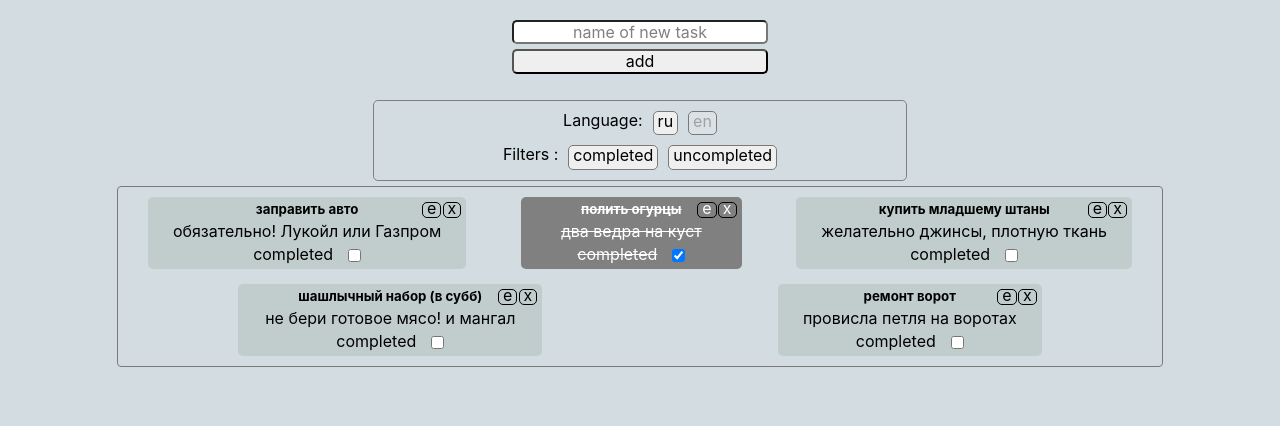
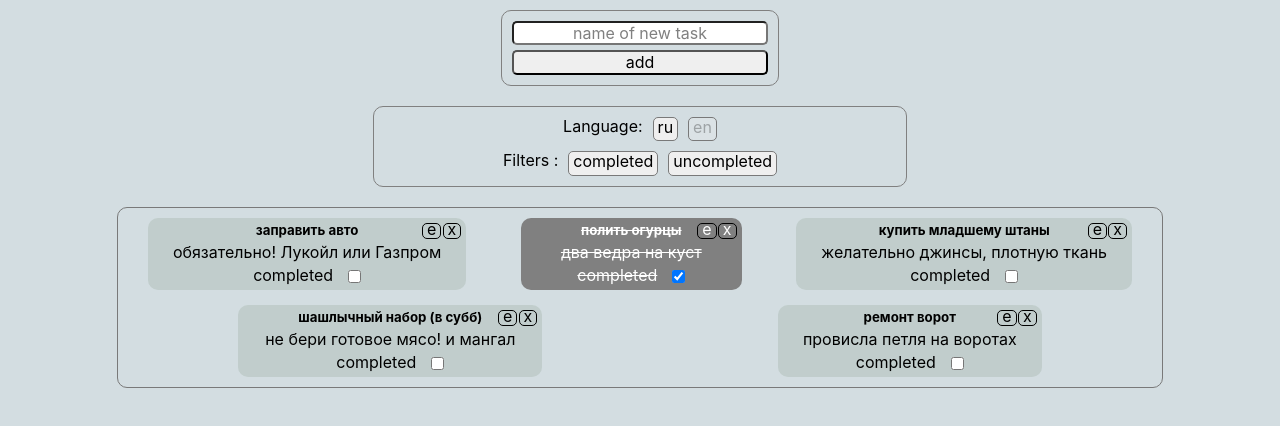
Before and after one commit to igor-sergeevich-po/todo-mobx-ts, a React (Create React App) app: page / in a window 1280 px wide. Shown: the top 426 px of the page. Built offline with nearby package versions, Linux system fonts and the light colour scheme; what @mobx-devtools/tools would draw is missing.

Commit message:
fix: layout

```diff
--- a/src/_variables.css
+++ b/src/_variables.css
@@ -12,4 +12,7 @@
 	--active: rgb(78 187 255);
 	--modal-fon: rgb(255 255 255 / 20%);
 	--modal-bg: rgb(236 236 236);
+
+	--radius-block: 10px;
+	--radius-btn: 5px
 }
--- a/src/components/Edit/style.css
+++ b/src/components/Edit/style.css
@@ -1,10 +1,12 @@
+@import url("../../_variables.css");
+
 .edit {
 	display: flex;
 	flex-flow: column wrap;
 
 	padding: 10px;
 
-	border-radius: 5px;
+	border-radius: var(--radius-btn);
 
 
 	background-color: rgb(203 203 203);
--- a/src/components/Filter/style.css
+++ b/src/components/Filter/style.css
@@ -4,13 +4,14 @@
 	display: flex;
 	justify-content: center;
 
+	margin-top: 20px;
 	width: 40vw;
 	margin-right: auto;
 	margin-left: auto;
 	padding: 10px;
 
 	border: 1px solid var(--base-gray);
-	border-radius: 5px;
+	border-radius: var(--radius-block);
 
 	gap: 10px;
 }
@@ -47,7 +48,7 @@
 	transition: .3s;
 
 	border: 1px solid var(--border);
-	border-radius: 5px;
+	border-radius: var(--radius-btn);
 }
 
 .filter-btn:hover {
--- a/src/components/Modal/style.css
+++ b/src/components/Modal/style.css
@@ -31,7 +31,7 @@
 
 	border: 1px solid var(--base-gray);
 
-	border-radius: 5px;
+	border-radius: var(--radius-block);
 	background: var(--modal-bg);
 }
 
--- a/src/components/NewTodo/style.css
+++ b/src/components/NewTodo/style.css
@@ -3,13 +3,14 @@
 .newTodo {
 	display: flex;
 	flex-direction: column;
-
 	width: 20vw;
-	height: 70px;
 	margin: auto;
 	margin-top: 10px;
 	padding: 10px;
 	gap: 5px;
+
+	border: 1px solid var(--base-gray);
+	border-radius: var(--radius-block);
 }
 
 .newTodo:last-child {
--- a/src/components/RemoveButton/style.css
+++ b/src/components/RemoveButton/style.css
@@ -15,7 +15,7 @@
 	transition: .3s;
 
 	border: 1px solid black;
-	border-radius: 5px;
+	border-radius: var(--radius-btn);
 
 	line-height: 10px;
 
--- a/src/components/Todo/style.css
+++ b/src/components/Todo/style.css
@@ -16,7 +16,7 @@
 
 	transition: .2s;
 
-	border-radius: 5px;
+	border-radius: var(--radius-block);
 
 	background: var(--todo-bg-color);
 }
--- a/src/components/TodoList/style.css
+++ b/src/components/TodoList/style.css
@@ -6,11 +6,11 @@
 
 	width: 80vw;
 	margin: auto;
-	margin-top: 5px;
+	margin-top: 20px;
 	margin-bottom: 5px;
 	padding: 10px;
 
 	border: 1px solid var(--border);
-	border-radius: 4px;
+	border-radius: var(--radius-block);
 	gap: 15px;
 }
```
